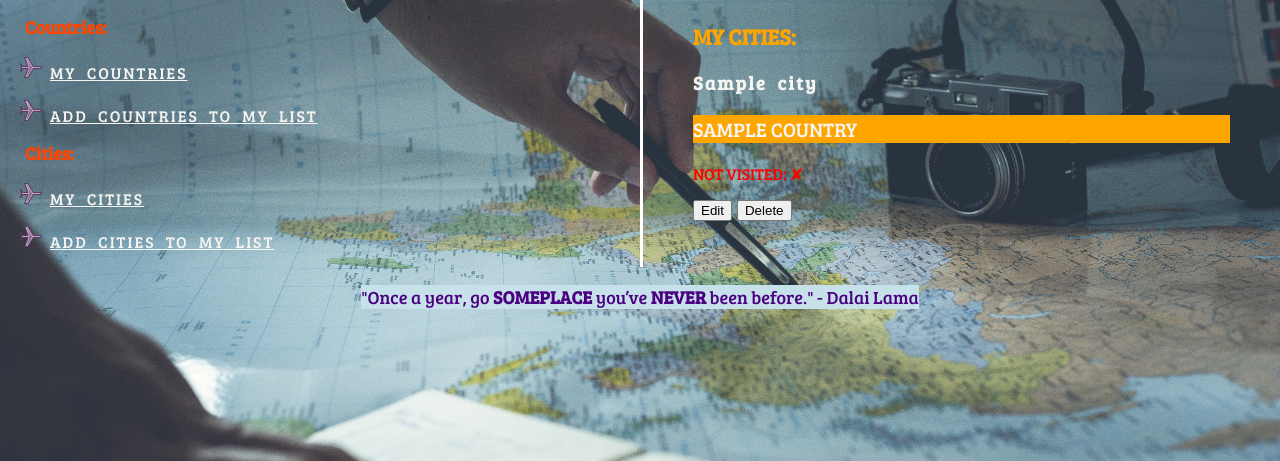
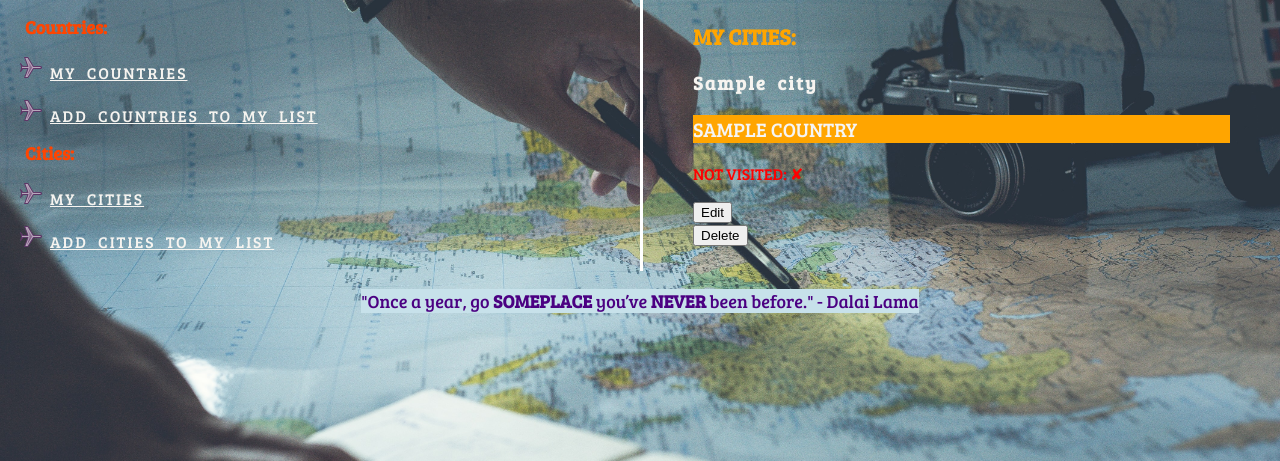
Before and after one commit to yanazykova/Python_project_travel_bucket, a Flask app: page /cities in a window 1280 px wide. Shown: the part 155-616 px from the top of the page. Run offline with Flask 2, Linux system fonts and the light colour scheme; a database or web service that is not in the repository returns one stand-in record (values such as "Sample title"); some libraries are stand-ins or nearby versions.

Commit message:
Got rid of the floated buttons class

```diff
--- a/app_end_point/static/css/style.css
+++ b/app_end_point/static/css/style.css
@@ -125,8 +125,3 @@ main > section > p {
 blockquote span {
       background-color: rgb(199, 225, 234) ;
   }
-
-.floated {
-    float: left;
-    margin-right: 5px;
- }
--- a/app_end_point/templates/cities/index.html
+++ b/app_end_point/templates/cities/index.html
@@ -17,10 +17,10 @@
     </div>
 
     <form action="/cities/{{ city.id }}/edit" method="GET">
-        <input type="submit" class="floated" value="Edit">
+        <input type="submit"  value="Edit">
     </form>
     <form action="/cities/{{ city.id }}/delete" method="POST">
-        <input type="submit" class="floated" value="Delete">
+        <input type="submit" value="Delete">
     </form>
 </section>
 
```
